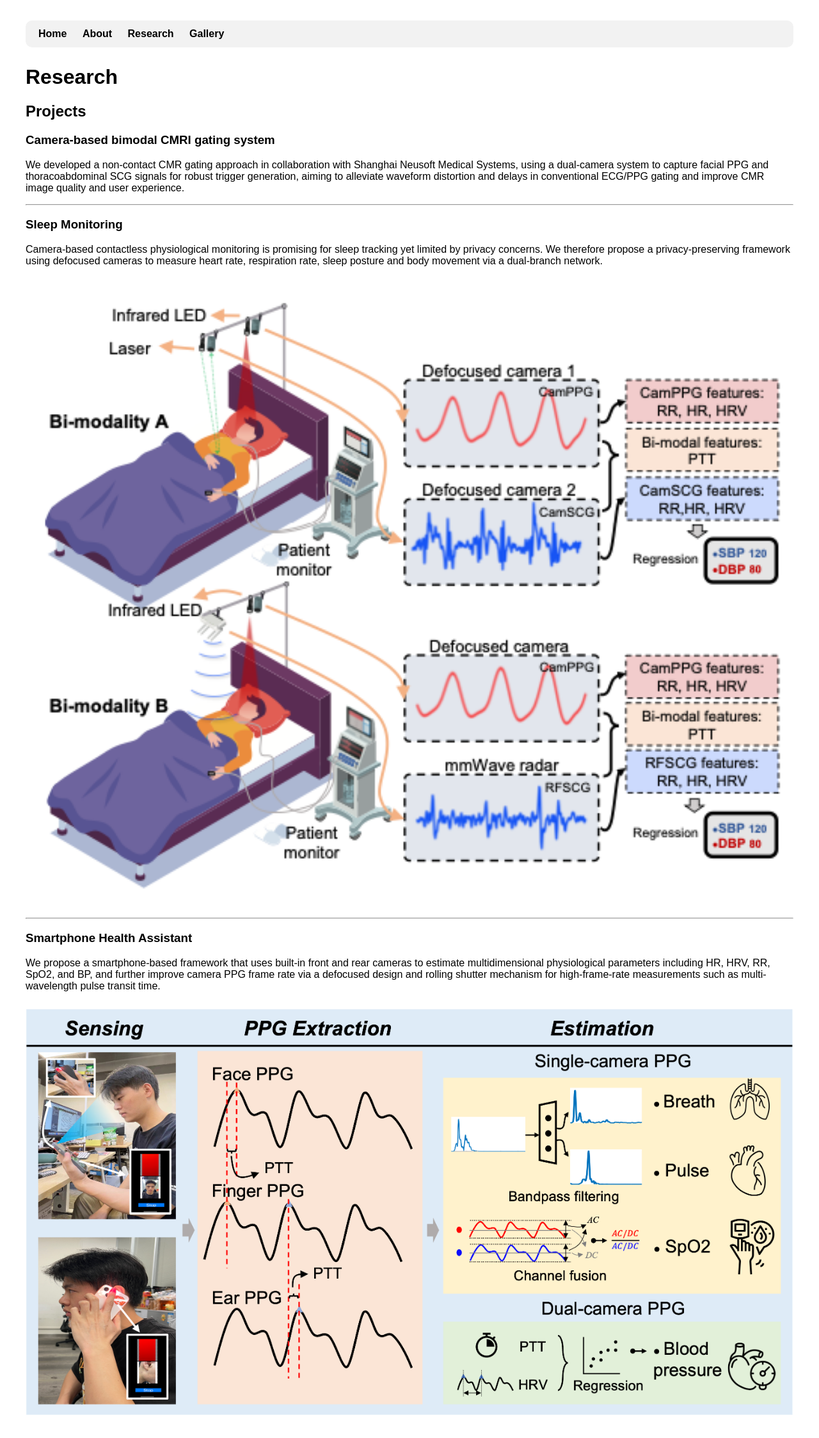
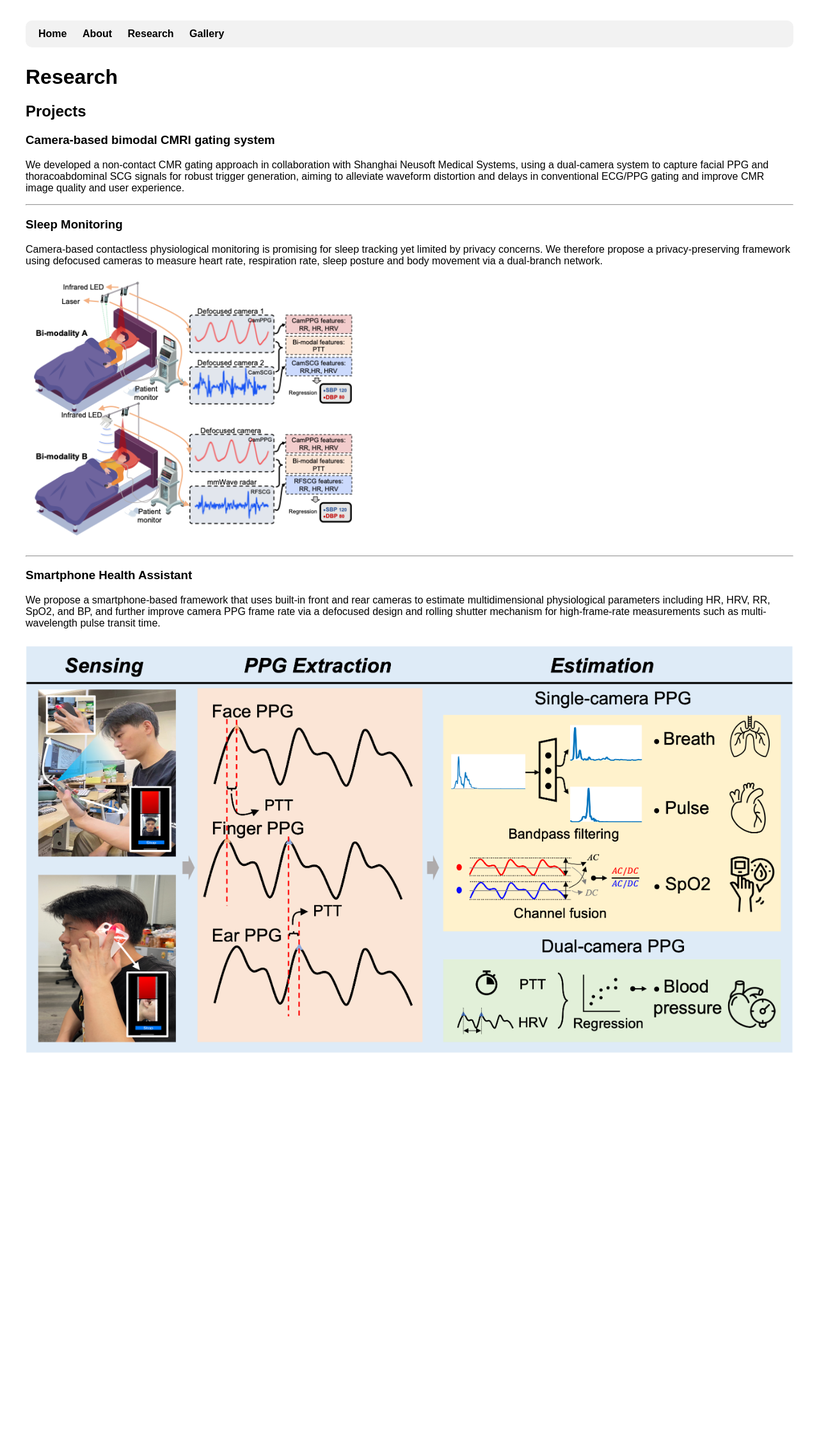
Before and after one commit to yingen-zhu/yingen-zhu.github.io, a Jekyll site: the page built from research.md, in a window 1280 px wide. Shown: the whole page at 64% size. Built offline with Jekyll 4.4.1, drawn with Linux system fonts in a browser that asks for light colours; after the commit the page ends 1681 px from its top, so only the background shows below that.

Commit message:
Update research.md

```diff
--- a/research.md
+++ b/research.md
@@ -17,8 +17,8 @@ We developed a non-contact CMR gating approach in collaboration with Shanghai Ne
 
 ### Sleep Monitoring
 Camera-based contactless physiological monitoring is promising for sleep tracking yet limited by privacy concerns. We therefore propose a privacy-preserving framework using defocused cameras to measure heart rate, respiration rate, sleep posture and body movement via a dual-branch network.
-
-![Camera-based bimodal CMRI gating system](/assets/images/SleepMonitoring.png)
+<img src="/assets/images/SleepMonitoring.png" alt="Sleep Monitoring" style="width: 520px; max-width: 100%; height: auto;">
+<!-- ![Camera-based bimodal CMRI gating system](/assets/images/SleepMonitoring.png) -->
 
 ---
 
```
